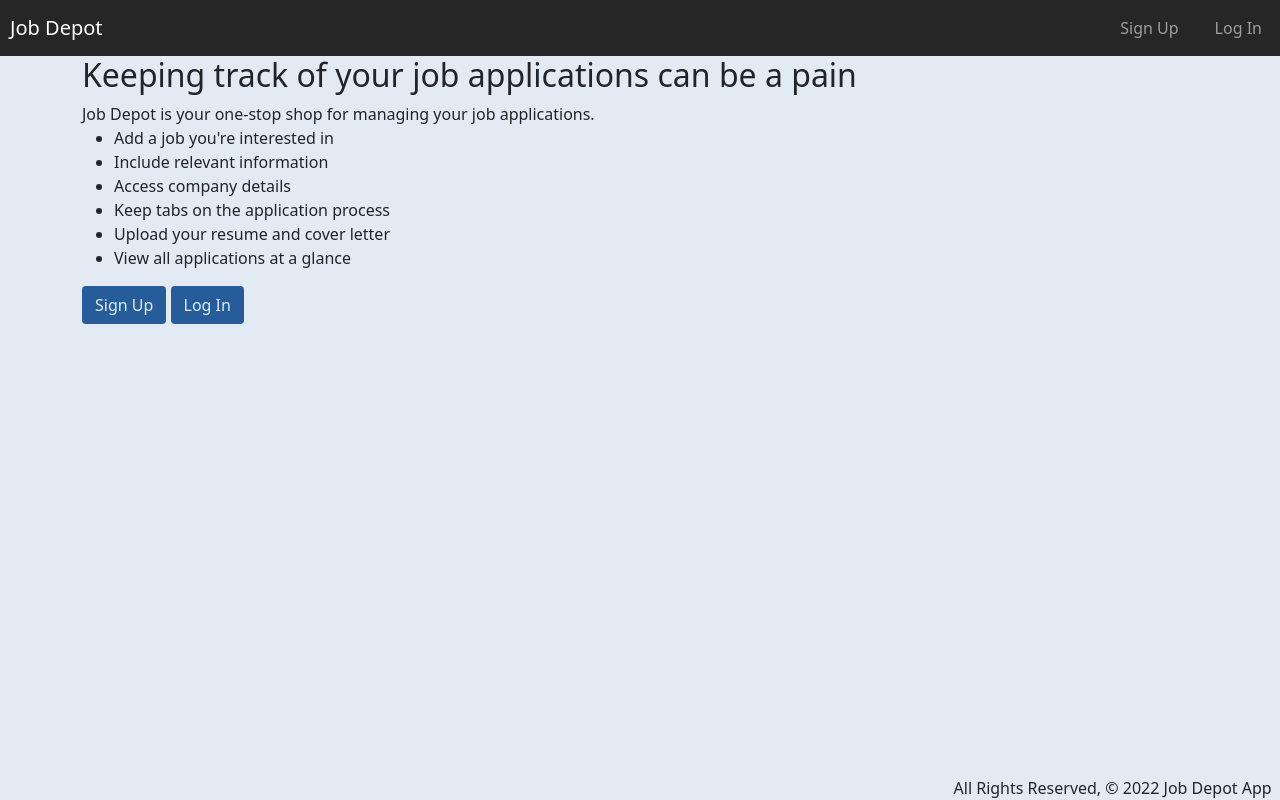
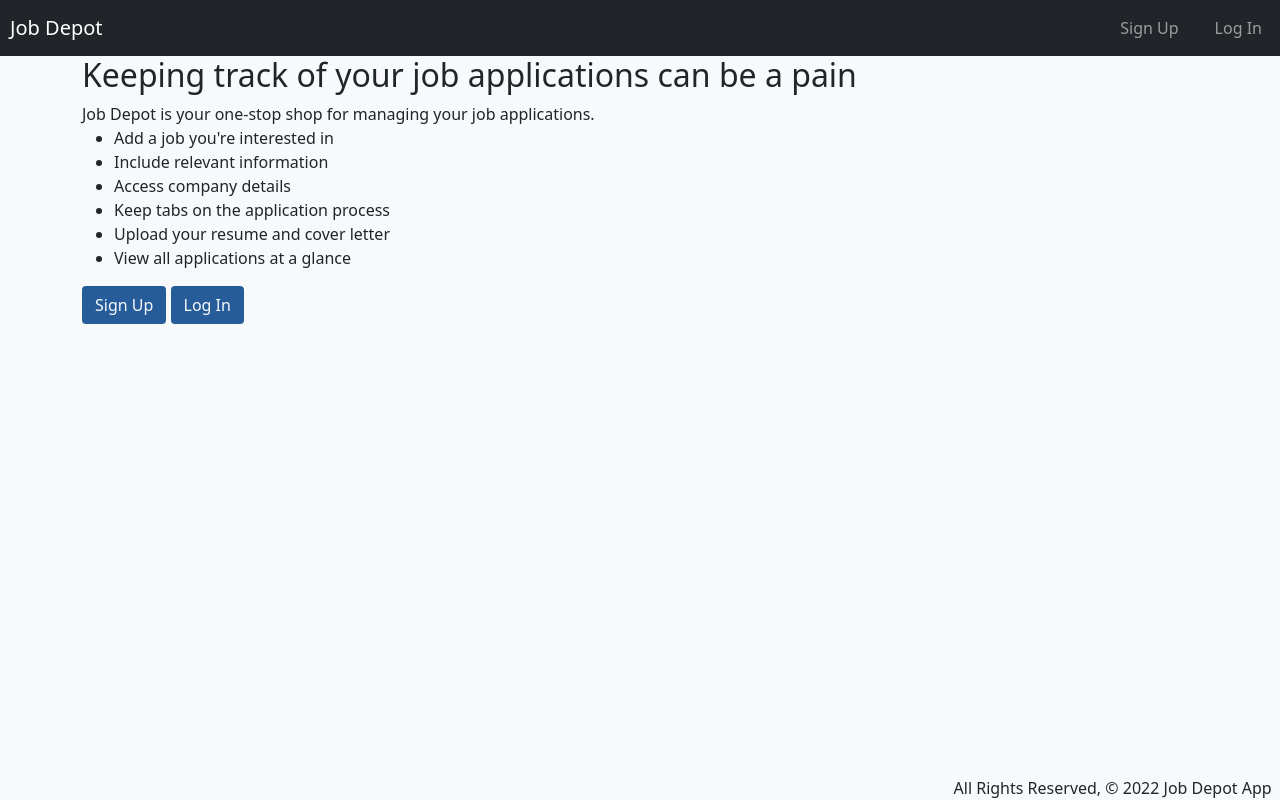
Before and after one commit to woojinv/Job-tracker, a Django app: page / in a window 1280 px wide. Run offline with Django 4.2, Linux system fonts and the light colour scheme.

Commit message:
adjusting color palette

```diff
--- a/main_app/static/css/style.css
+++ b/main_app/static/css/style.css
@@ -4,23 +4,12 @@
   box-sizing: border-box;
 }
 
-
-/* blues */
-/* :root {
-  --clr-light: #CEE5F2;
-  --clr-lmid: #ACCBE1;
-  --clr-mid: #7C98B3;
-  --clr-dark: #637081;
-  --clr-alt: #536B78;
-} */
-
-/* alt color scheme */
 :root {
-  --clr-light: #E2EAF3;
-  --clr-lmid: #CCAD8F;
-  --clr-mid: #255C99;
-  --clr-dark: #262626;
-  --clr-alt: #BB0A21;
+  --clr-light: #f8f9fa;
+  --clr-lmid: #ced4da;
+  --clr-mid: #6c757d;
+  --clr-dark: #212529;
+  --clr-alt: #255C99;
 }
 
 nav {
@@ -90,7 +79,7 @@ p {
 
 .job-btn {
   color: var(--clr-light);
-  background-color: var(--clr-mid);
+  background-color: var(--clr-alt);
 }
 
 .detail-header {
```
Also changed, not shown: main_app/templates/main_app/job_detail.html (+4 -4 lines), main_app/templates/main_app/job_list.html (+5 -5 lines).
